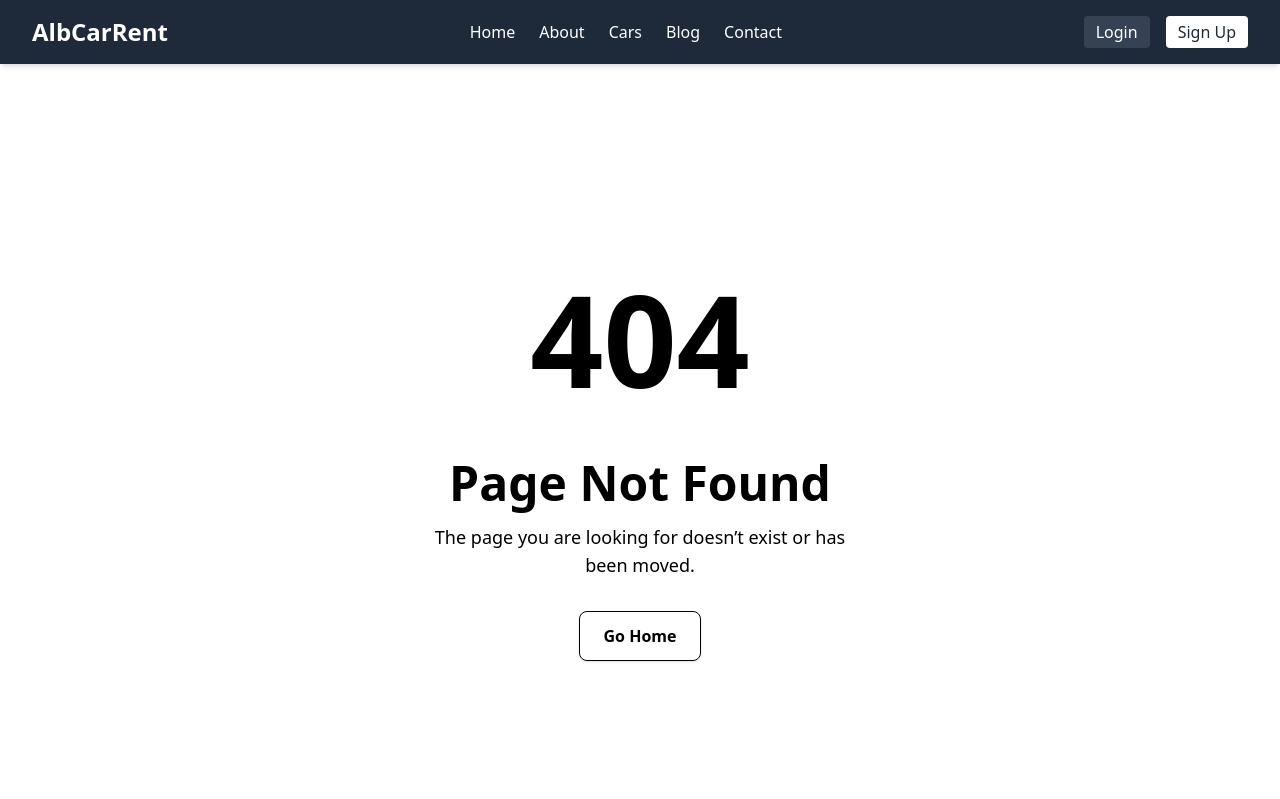
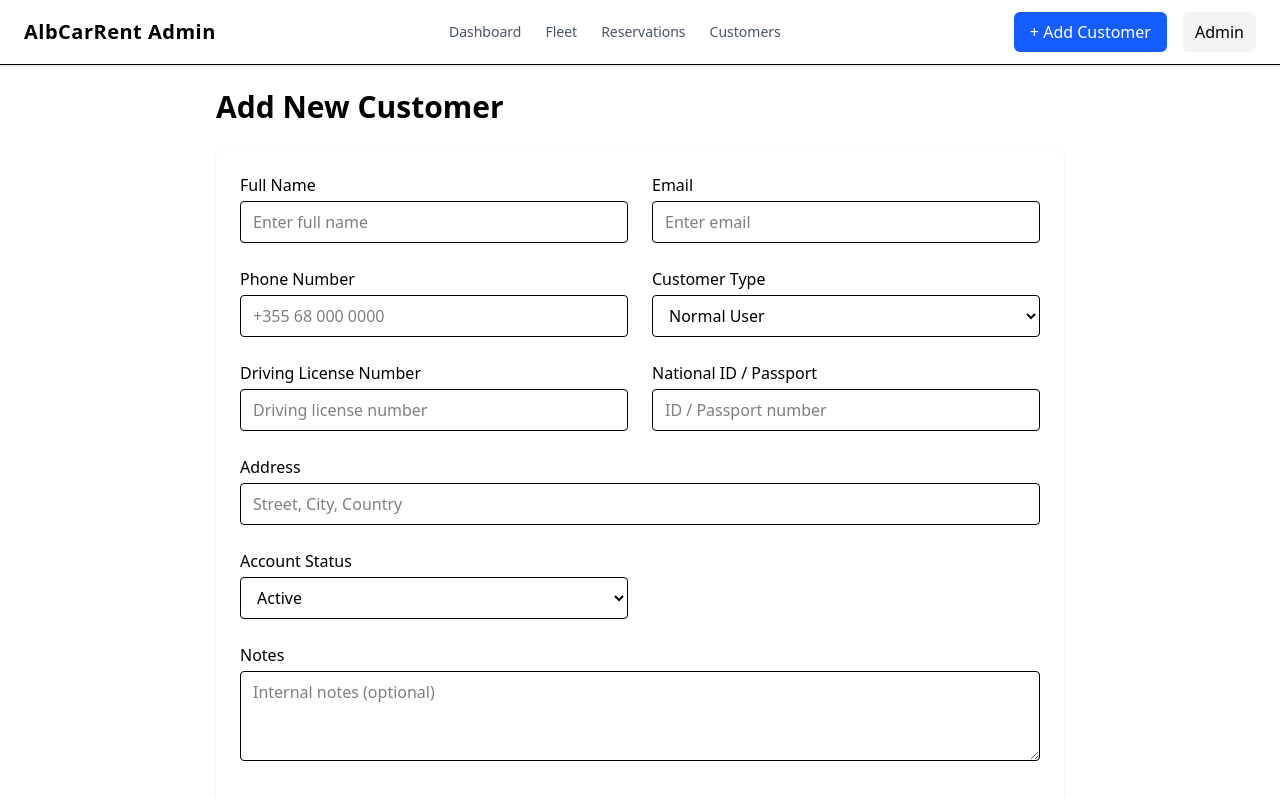
Before and after one commit to StefiManci/AlbCarRent-FrontEnd, a React (Vite) app: page /admin/customers/add in a window 1280 px wide. Shown: the top 799 px of the page. Built offline with nearby package versions, Linux system fonts and the light colour scheme.

Commit message:
Add Customer Option

```diff
--- a/src/features/Admin/AdminLayout/AdminNavigation.jsx
+++ b/src/features/Admin/AdminLayout/AdminNavigation.jsx
@@ -40,7 +40,10 @@ export default function AdminNavigation() {
           ))}
         </nav>
         <div className="flex items-center gap-4">
-          <button className="hidden md:block px-4 py-2 bg-blue-600 text-white rounded-md hover:bg-blue-700 transition">
+          <button
+            onClick={() => navigate("/admin/customers/add")}
+            className="hidden md:block px-4 py-2 bg-blue-600 text-white rounded-md hover:bg-blue-700 transition"
+          >
             + Add Customer
           </button>
           <div className="relative">
--- /dev/null
+++ b/src/features/Admin/AdminLayout/Customers/components/AddCustomer.jsx
@@ -0,0 +1,97 @@
+export default function AddCustomer() {
+  return (
+    <div className="p-6 max-w-4xl mx-auto">
+      <h1 className="text-3xl font-bold mb-6">Add New Customer</h1>
+
+      <div className="bg-white shadow rounded-lg p-6">
+        <form className="grid grid-cols-2 gap-6">
+          <div className="flex flex-col">
+            <label className="font-medium mb-1">Full Name</label>
+            <input
+              type="text"
+              placeholder="Enter full name"
+              className="border rounded px-3 py-2 outline-none focus:ring-2 focus:ring-blue-500"
+            />
+          </div>
+          <div className="flex flex-col">
+            <label className="font-medium mb-1">Email</label>
+            <input
+              type="email"
+              placeholder="Enter email"
+              className="border rounded px-3 py-2 outline-none focus:ring-2 focus:ring-blue-500"
+            />
+          </div>
+          <div className="flex flex-col">
+            <label className="font-medium mb-1">Phone Number</label>
+            <input
+              type="text"
+              placeholder="+355 68 000 0000"
+              className="border rounded px-3 py-2 outline-none focus:ring-2 focus:ring-blue-500"
+            />
+          </div>
+          <div className="flex flex-col">
+            <label className="font-medium mb-1">Customer Type</label>
+            <select className="border rounded px-3 py-2 outline-none focus:ring-2 focus:ring-blue-500">
+              <option>Normal User</option>
+              <option>Business Customer</option>
+            </select>
+          </div>
+          <div className="flex flex-col">
+            <label className="font-medium mb-1">Driving License Number</label>
+            <input
+              type="text"
+              placeholder="Driving license number"
+              className="border rounded px-3 py-2 outline-none focus:ring-2 focus:ring-blue-500"
+            />
+          </div>
+          <div className="flex flex-col">
+            <label className="font-medium mb-1">National ID / Passport</label>
+            <input
+              type="text"
+              placeholder="ID / Passport number"
+              className="border rounded px-3 py-2 outline-none focus:ring-2 focus:ring-blue-500"
+            />
+          </div>
+          <div className="col-span-2 flex flex-col">
+            <label className="font-medium mb-1">Address</label>
+            <input
+              type="text"
+              placeholder="Street, City, Country"
+              className="border rounded px-3 py-2 outline-none focus:ring-2 focus:ring-blue-500"
+            />
+          </div>
+          <div className="flex flex-col">
+            <label className="font-medium mb-1">Account Status</label>
+            <select className="border rounded px-3 py-2 outline-none focus:ring-2 focus:ring-blue-500">
+              <option>Active</option>
+              <option>Suspended</option>
+            </select>
+          </div>
+          <div className="col-span-2 flex flex-col">
+            <label className="font-medium mb-1">Notes</label>
+            <textarea
+              rows="3"
+              placeholder="Internal notes (optional)"
+              className="border rounded px-3 py-2 outline-none focus:ring-2 focus:ring-blue-500"
+            ></textarea>
+          </div>
+          <div className="col-span-2 flex justify-end gap-3 mt-4">
+            <button
+              type="button"
+              className="px-5 py-2 bg-gray-300 rounded hover:bg-gray-400"
+            >
+              Cancel
+            </button>
+
+            <button
+              type="submit"
+              className="px-5 py-2 bg-blue-600 text-white rounded hover:bg-blue-700"
+            >
+              Add Customer
+            </button>
+          </div>
+        </form>
+      </div>
+    </div>
+  );
+}
--- a/src/router/router.jsx
+++ b/src/router/router.jsx
@@ -19,6 +19,7 @@ import AdminDashboard from "../features/Admin/AdminLayout/Dashboard/AdminDashboa
 import FleetPage from "../features/Admin/AdminLayout/Fleet/FleetPage";
 import ReservationsPage from "../features/Admin/AdminLayout/Reservations/ReservationsPage";
 import CustomersPage from "../features/Admin/AdminLayout/Customers/CustomersPage";
+import AddCustomer from "../features/Admin/AdminLayout/Customers/components/AddCustomer";
 
 const router = createBrowserRouter([
   {
@@ -117,6 +118,10 @@ const router = createBrowserRouter([
         path: "/admin/customers",
         element: <CustomersPage />,
       },
+      {
+        path: "/admin/customers/add",
+        element: <AddCustomer />,
+      },
     ],
   },
 ]);
```
